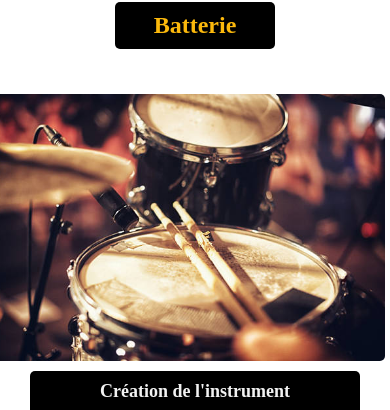
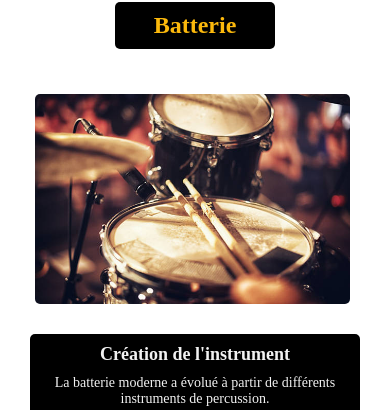
Before and after one commit to Marc-Rougagnou/MOD8-2232-GRB-Enzo-Riviere-Marius-Chevalier-Marc-Rougagnou, a Vue app in the folder Projet/: page / in a window 390 px wide. Shown: the part 427-837 px from the top of the page. Built offline with nearby package versions, Linux system fonts and the light colour scheme.

Commit message:
homepage responsive

```diff
--- a/Projet/src/pages/HomePage.vue
+++ b/Projet/src/pages/HomePage.vue
@@ -242,15 +242,18 @@ img {
     width: 40%;
   }
 
-  .image-between img {
-    width: 100%; /* Ajustez la largeur de l'image pour occuper toute la largeur disponible */
+  img {
+    width: 90%; /* Ajustez la largeur de l'image pour occuper toute la largeur disponible */
     margin-bottom: 20px;
+    margin-left: auto;
   }
 
   .instrument {
     padding: 10px;
     display: flex;
     flex-direction: column;
+    align-content: center;
+    flex-wrap: wrap;
   }
 
   .info-grid {
```
